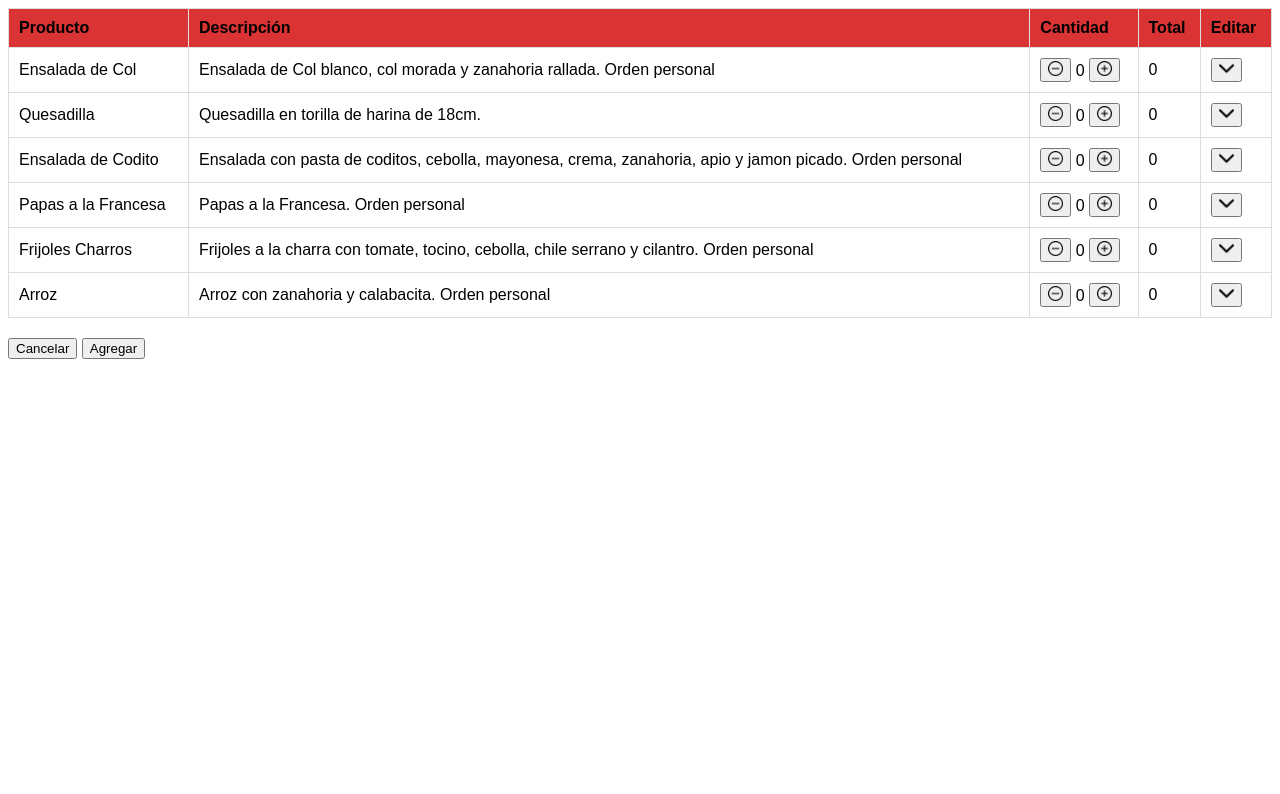
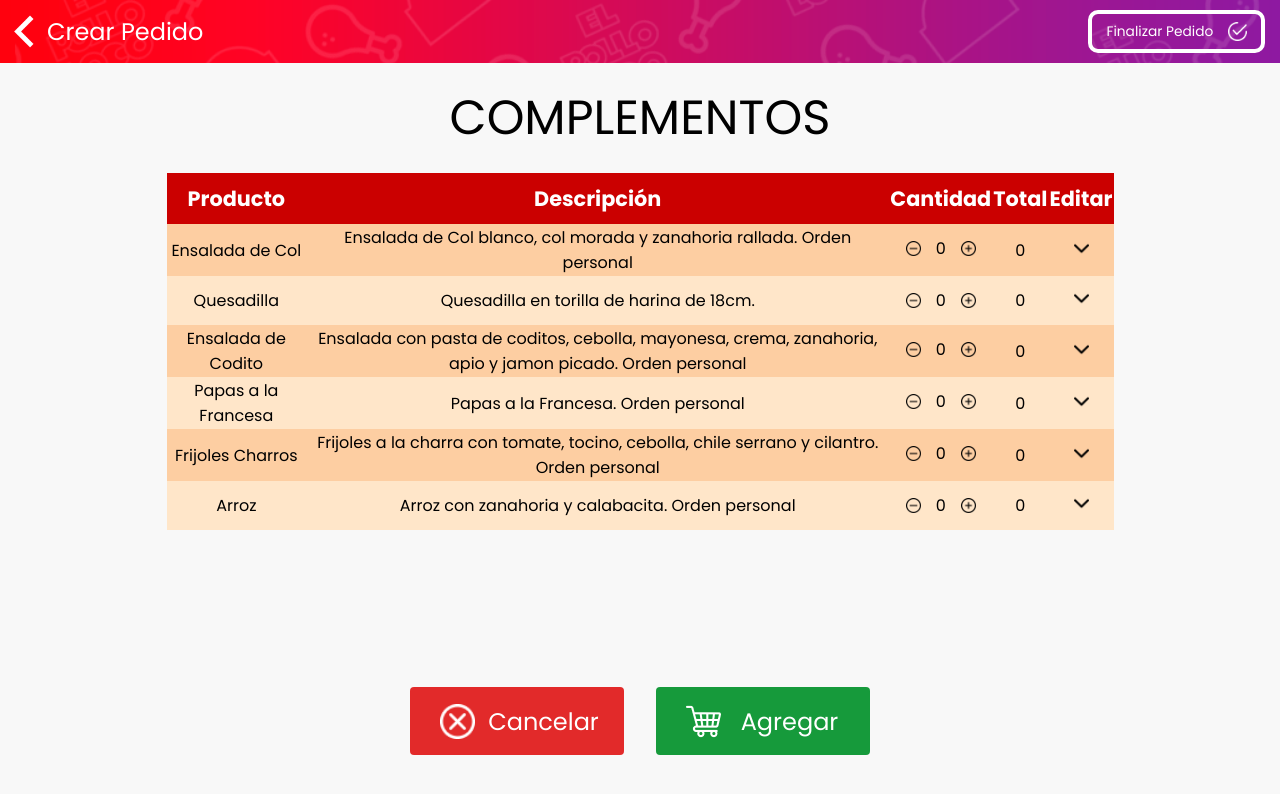
Before and after one commit to TomasNieto7/PLCode, an Electron app: page app/ui/components/pedido/complementos.html in a window 1280 px wide. Drawn offline with Linux system fonts and the light colour scheme.

Commit message:
table style changes and corrections

```diff
--- a/app/ui/components/pedido/complementos.html
+++ b/app/ui/components/pedido/complementos.html
@@ -4,141 +4,150 @@
     <meta charset="UTF-8" />
     <meta name="viewport" content="width=device-width, initial-scale=1.0" />
     <title>Menú de Pollo Loco</title>
-    <link rel="stylesheet" href="../../css/tabla.css" />
+    <link rel="stylesheet" href="../../css/pedido/tabla.css" />
     <script type="module" src="../../js/pedidos/complementos.js"></script>
     <script defer src="../../js/pedidos/orden.js"></script>
   </head>
   <body>
+    <header id="barra-superior" class="barra-superior">
+      <div id="pageActually">
+        <img id="iconFlecha" src="../../../img/menu/retroceso.png" alt="" />
+        <p>Crear Pedido</p>
+      </div>
+      <div id="endPedido">
+        <p>Finalizar Pedido</p>
+        <img id="iconEnd" src="../../../img/menu/iconFinalizar.png" alt="" />
+      </div>
+    </header>
     <main>
-      <section class="modulo">
+      <section class="module">
+        <div class="nameComponent">
+          <p>COMPLEMENTOS</p>
+        </div>
         <div class="detalles">
           <table>
-            <tr>
+            <thead>
+              <tr id="columnDesc">
                 <th>Producto</th>
                 <th>Descripción</th>
                 <th>Cantidad</th>
                 <th>Total</th>
                 <th>Editar</th>
               </tr>
-            <tr class="detalle" id="complemeto1">
+            </thead>
+            <tbody>
+              <tr class="detalle" id="complemento1">
                 <td class="producto">Ensalada de Col</td>
                 <td class="descripcion">
                   Ensalada de Col blanco, col morada y zanahoria rallada. Orden
                   personal
                 </td>
                 <td class="cantidad">
-                <button class="less">
-                  <img src="../../../img/minus.png" />
-                </button>
+                  <img class="less" src="../../../img/minus.png" />
                   <span>0</span>
-                <button class="add"><img src="../../../img/add.png" /></button>
+                  <img class="add" src="../../../img/add.png" />
                 </td>
                 <td class="total">0</td>
                 <td>
-                <button class="bntEdit">
-                  <img src="../../../img/down.png" />
-                </button>
+                  <img class="bntEdit" src="../../../img/down.png" />
                 </td>
               </tr>
-            <tr class="detalle" id="complemeto2">
+              <tr class="detalle" id="complemento2">
                 <td class="producto">Quesadilla</td>
                 <td class="descripcion">
                   Quesadilla en torilla de harina de 18cm.
                 </td>
                 <td class="cantidad">
-                <button class="less">
-                  <img src="../../../img/minus.png" />
-                </button>
+                  <img class="less" src="../../../img/minus.png" />
                   <span>0</span>
-                <button class="add"><img src="../../../img/add.png" /></button>
+                  <img class="add" src="../../../img/add.png" />
                 </td>
                 <td class="total">0</td>
                 <td>
-                <button class="bntEdit">
-                  <img src="../../../img/down.png" />
-                </button>
+                  <img class="bntEdit" src="../../../img/down.png" />
                 </td>
               </tr>
-            <tr class="detalle" id="complemeto3">
+              <tr class="detalle" id="complemento3">
                 <td class="producto">Ensalada de Codito</td>
                 <td class="descripcion">
                   Ensalada con pasta de coditos, cebolla, mayonesa, crema,
                   zanahoria, apio y jamon picado. Orden personal
                 </td>
                 <td class="cantidad">
-                <button class="less">
-                  <img src="../../../img/minus.png" />
-                </button>
+                  <img class="less" src="../../../img/minus.png" />
                   <span>0</span>
-                <button class="add"><img src="../../../img/add.png" /></button>
+                  <img class="add" src="../../../img/add.png" />
                 </td>
                 <td class="total">0</td>
                 <td>
-                <button class="bntEdit">
-                  <img src="../../../img/down.png" />
-                </button>
+                  <img class="bntEdit" src="../../../img/down.png" />
                 </td>
               </tr>
-            <tr class="detalle" id="complemeto4">
+              <tr class="detalle" id="complemento4">
                 <td class="producto">Papas a la Francesa</td>
                 <td class="descripcion">Papas a la Francesa. Orden personal</td>
                 <td class="cantidad">
-                <button class="less">
-                  <img src="../../../img/minus.png" />
-                </button>
+                  <img class="less" src="../../../img/minus.png" />
                   <span>0</span>
-                <button class="add"><img src="../../../img/add.png" /></button>
+                  <img class="add" src="../../../img/add.png" />
                 </td>
                 <td class="total">0</td>
                 <td>
-                <button class="bntEdit">
-                  <img src="../../../img/down.png" />
-                </button>
+                  <img class="bntEdit" src="../../../img/down.png" />
                 </td>
               </tr>
-            <tr class="detalle" id="complemeto5">
+              <tr class="detalle" id="complemento5">
                 <td class="producto">Frijoles Charros</td>
                 <td class="descripcion">
-                Frijoles a la charra con tomate, tocino, cebolla, chile serrano
-                y cilantro. Orden personal
+                  Frijoles a la charra con tomate, tocino, cebolla, chile
+                  serrano y cilantro. Orden personal
                 </td>
                 <td class="cantidad">
-                <button class="less">
-                  <img src="../../../img/minus.png" />
-                </button>
+                  <img class="less" src="../../../img/minus.png" />
                   <span>0</span>
-                <button class="add"><img src="../../../img/add.png" /></button>
+                  <img class="add" src="../../../img/add.png" />
                 </td>
                 <td class="total">0</td>
                 <td>
-                <button class="bntEdit">
-                  <img src="../../../img/down.png" />
-                </button>
+                  <img class="bntEdit" src="../../../img/down.png" />
                 </td>
               </tr>
-            <tr class="detalle" id="complemeto6">
+              <tr class="detalle" id="complemento6">
                 <td class="producto">Arroz</td>
                 <td class="descripcion">
                   Arroz con zanahoria y calabacita. Orden personal
                 </td>
                 <td class="cantidad">
-                <button class="less">
-                  <img src="../../../img/minus.png" />
-                </button>
+                  <img class="less" src="../../../img/minus.png" />
                   <span>0</span>
-                <button class="add"><img src="../../../img/add.png" /></button>
+                  <img class="add" src="../../../img/add.png" />
                 </td>
                 <td class="total">0</td>
                 <td>
-                <button class="bntEdit">
-                  <img src="../../../img/down.png" />
-                </button>
+                  <img class="bntEdit" src="../../../img/down.png" />
                 </td>
               </tr>
+            </tbody>
           </table>
         </div>
-        <button id="cancelar">Cancelar</button>
-        <button id="agregar">Agregar</button>
+      </section>
+      <section class="botones">
+        <button id="cancelar">
+          <div id="imgBtn">
+            <img src="../../../img/components/x.png" alt="" />
+          </div>
+          <div id="textBtn">
+            <p>Cancelar</p>
+          </div>
+        </button>
+        <button id="agregar">
+          <div id="imgBtn">
+            <img src="../../../img/components/carritoLogo.png" alt="" />
+          </div>
+          <div id="textBtn">
+            <p>Agregar</p>
+          </div>
+        </button>
       </section>
     </main>
   </body>
--- a/app/ui/css/pedido/pollo.css
+++ b/app/ui/css/pedido/tabla.css
@@ -129,16 +129,30 @@ td{
   height: 47px;
 }
 
-#polloLocoRow{
+#polloLocoRow, #aguaN, #comboIndv1, #complemento1, #burrito,#postre{
   background-color: #FDCEA2;
 }
 
-#medioPolloRow{
+
+
+#medioPolloRow, #cocaO, #comboIndv2, #complemento2{
   background-color: #FFE6C9;
 }
 
-#cuartoPolloRow{
+#cuartoPolloRow, #cocaL, #comboFam1, #complemento3{
   background-color: #FDCEA2;
+}
+
+#Sprite, #comboFam2, #complemento4{
+  background-color: #FFE6C9;
+}
+
+#AguaJ, #comboFam3, #complemento5{
+  background-color: #FDCEA2;
+}
+
+#complemento6{
+  background-color: #FFE6C9;
 }
 
 .cantidad{
--- a/app/ui/css/tabla.css
+++ /dev/null
@@ -1,31 +0,0 @@
-body {
-    font-family: Arial, sans-serif;
-  }
-  table {
-    width: 100%;
-    border-collapse: collapse;
-    margin-bottom: 20px;
-  }
-  th,
-  td {
-    border: 1px solid #ddd;
-    padding: 10px;
-    text-align: left;
-  }
-  th {
-    background-color: #da3333;
-  }
-  img {
-    width: 15px;
-  }
-  .info-extra {
-    display: none;
-  }
-  .info-extra-contenido {
-    display: flex;
-    justify-content: space-between;
-  }
-  .info-extra-contenido .izquierda,
-  .info-extra-contenido .derecha {
-    width: 45%;
-  }
--- a/app/ui/js/pedidos/complementos.js
+++ b/app/ui/js/pedidos/complementos.js
@@ -9,9 +9,11 @@ const mostrarInfoExtra = (fila_id, btn_class) => {
     const n_celda = document.createElement("td");
     n_celda.colSpan = 5;
     n_celda.innerHTML = `
+        <div class="info-extra-contenido">
         <div class="derecha">
           <strong>Notas adicionales:</strong>
           <textarea  id="notas_adicionales" rows="4" cols="50" placeholder="Notas adicionales."></textarea>
+          </div>
         </div>
       `;
     infoExtraFila.appendChild(n_celda);
@@ -32,11 +34,14 @@ const mostrarInfoExtra = (fila_id, btn_class) => {
 };
 
 const toggleEditButtonImage = (button) => {
-  const img = button.querySelector("img");
+  const td = button.parentNode;
+  const img = td.querySelector("img");
+  if (img) {
     if (img.src.endsWith("down.png")) {
       img.src = "../../../img/up.png";
     } else {
       img.src = "../../../img/down.png";
+    }
   }
 };
 
```
Also changed, not shown: app/ui/components/pedido/bebidas.html (+55 -42 lines), app/ui/components/pedido/combos.html (+65 -44 lines), app/ui/components/pedido/especiales.html (+42 -13 lines), app/ui/components/pedido/pollo.html (+5 -7 lines), app/ui/components/pedido/postres.html (+41 -12 lines), app/ui/js/pedidos/bebidas.js (+6 -1 lines), app/ui/js/pedidos/combos.js (+8 -5 lines), app/ui/js/pedidos/especiales.js (+6 -1 lines), app/ui/js/pedidos/pollo.js (+29 -8 lines), app/ui/js/pedidos/postres.js (+6 -1 lines). Lines whose indentation alone changed are shown as unchanged.
